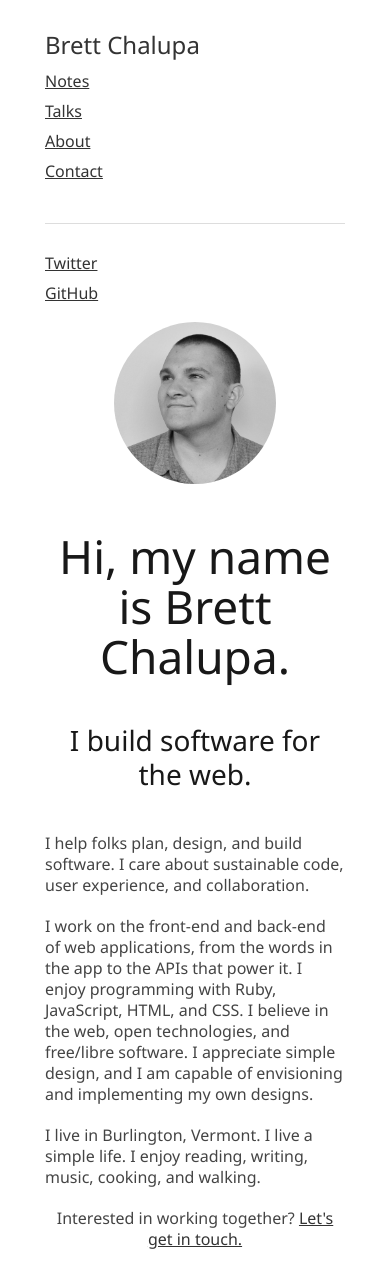
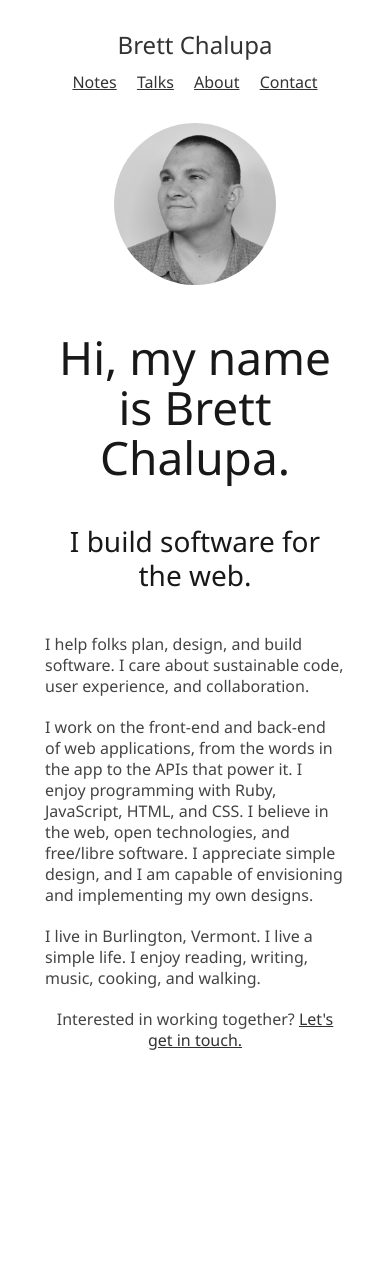
Before and after one commit to brettchalupa/brettchalupa.github.io, a Jekyll site: the page built from index.html, in a window 390 px wide. Built offline with Jekyll 4.4.1, drawn with Linux system fonts in a browser that asks for light colours; Markdown is read by kramdown in place of the engine named in the settings; after the commit the page ends 1071 px from its top, so only the background shows below that.

Commit message:
Add styles for handling the nav on mobile
Display the nav horizontally on mobile, and hide the links to Twitter and
GitHub.

```diff
--- a/_layouts/default.html
+++ b/_layouts/default.html
@@ -30,10 +30,12 @@
           <li class="nav-item"><a href="/about/">About</a></li>
           <li class="nav-item"><a href="/contact/">Contact</a></li>
           <br/>
-          <hr/>
-          <li class="nav-item"><a
-            href="https://twitter.com/brettchalupa">Twitter</a></li>
-          <li class="nav-item"><a href="https://github.com/brettchalupa">GitHub</a></li>
+          <div class='more-nav'>
+            <hr/>
+            <li class="nav-item"><a
+              href="https://twitter.com/brettchalupa">Twitter</a></li>
+            <li class="nav-item"><a href="https://github.com/brettchalupa">GitHub</a></li>
+          </div>
         </ul>
       </div>
 
--- a/css/layout.css
+++ b/css/layout.css
@@ -101,7 +101,25 @@ ol {
   @media only screen and (min-width: 768px) and (max-width: 959px) {}
 
   /* All Mobile Sizes (devices and browser) */
-  @media only screen and (max-width: 767px) {}
+  @media only screen and (max-width: 767px) {
+    .title {
+      text-align: center;
+    }
+
+    .nav {
+      text-align: center;
+    }
+
+    .nav .more-nav {
+      display: none;
+    }
+
+    .nav li {
+      display: inline-block;
+      padding-left: 8px;
+      padding-right: 8px;
+    }
+  }
 
   /* Mobile Landscape Size to Tablet Portrait (devices and browsers) */
   @media only screen and (min-width: 480px) and (max-width: 767px) {}
```
